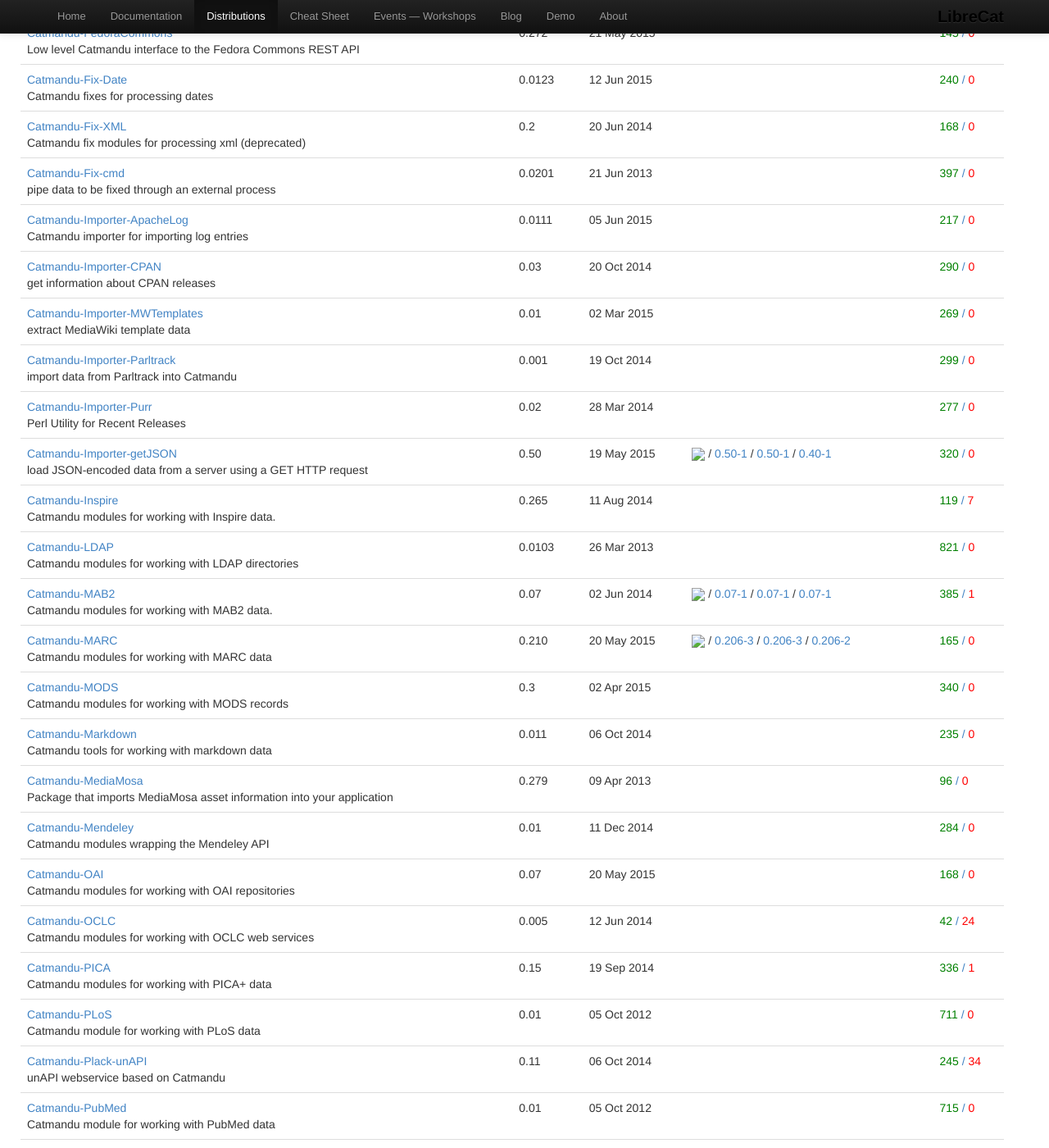
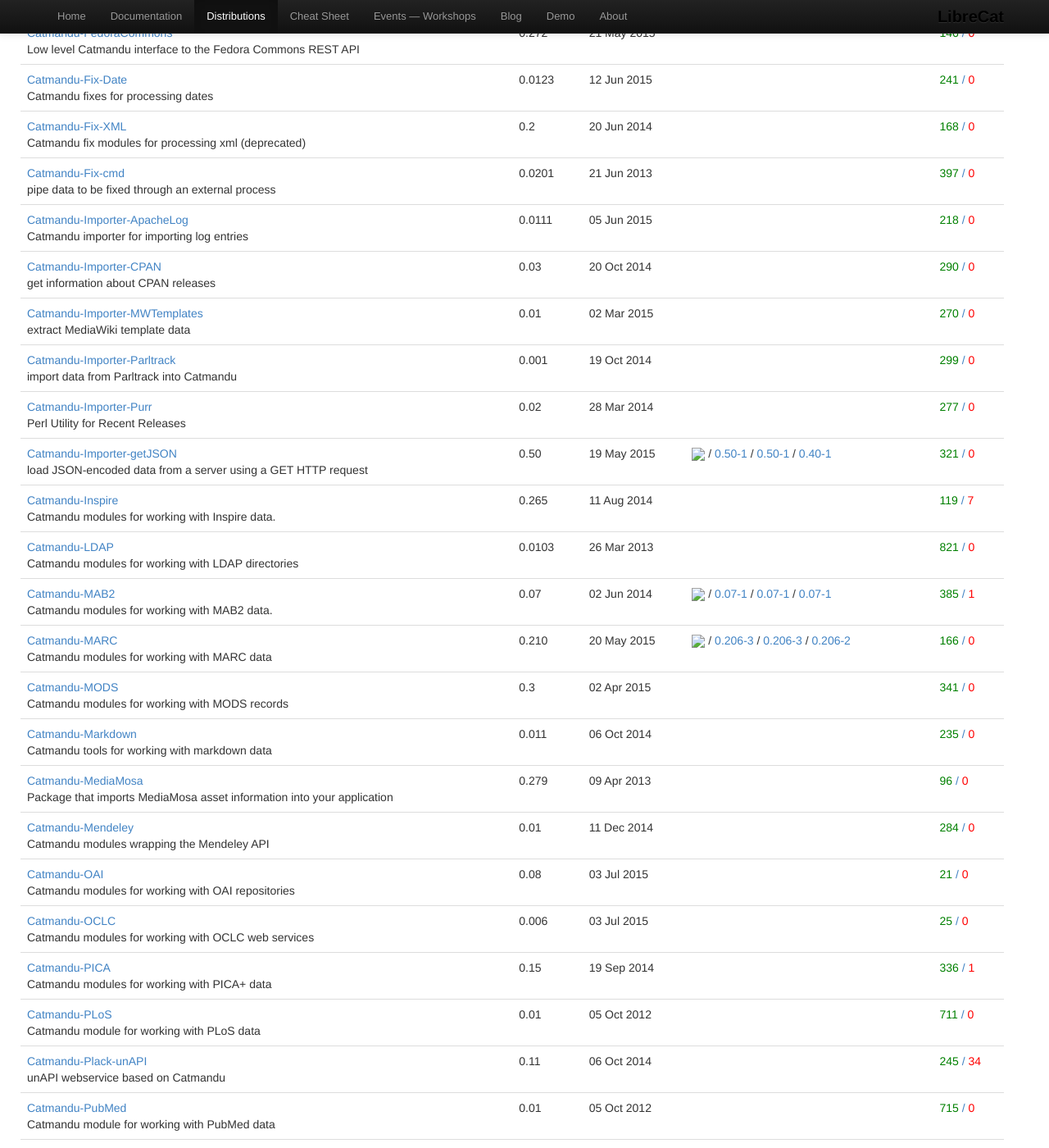
Before and after one commit to LibreCat/librecat.github.io, a Jekyll site: the page built from distributions.html, in a window 1280 px wide and 1400 px high, scrolled down 877 px. Shown: the whole window at 82% size. Built offline with Jekyll 4.4.1, drawn with Linux system fonts in a browser that asks for light colours; some of the changed text lies outside the part shown.

Commit message:
autoupdate distributions

```diff
--- a/_data/distributions.json
+++ b/_data/distributions.json
@@ -149,7 +149,7 @@
    "tests" : {
       "fail" : 1,
       "na" : 40,
-      "pass" : 1049,
+      "pass" : 1073,
       "unknown" : 0
    },
    "version" : "0.9301"
@@ -370,7 +370,7 @@
    "tests" : {
       "fail" : 0,
       "na" : 4,
-      "pass" : 276,
+      "pass" : 277,
       "unknown" : 0
    },
    "version" : "0.0135"
@@ -419,8 +419,8 @@
    ],
    "tests" : {
       "fail" : 0,
-      "na" : 3,
-      "pass" : 37,
+      "na" : 7,
+      "pass" : 108,
       "unknown" : 0
    },
    "version" : "0.3.0"
@@ -460,7 +460,7 @@
    "tests" : {
       "fail" : 0,
       "na" : 20,
-      "pass" : 145,
+      "pass" : 146,
       "unknown" : 0
    },
    "version" : "0.272"
@@ -484,7 +484,7 @@
    "tests" : {
       "fail" : 0,
       "na" : 10,
-      "pass" : 240,
+      "pass" : 241,
       "unknown" : 0
    },
    "version" : "0.0123"
@@ -532,7 +532,7 @@
    "tests" : {
       "fail" : 0,
       "na" : 9,
-      "pass" : 217,
+      "pass" : 218,
       "unknown" : 40
    },
    "version" : "0.0111"
@@ -564,7 +564,7 @@
    "tests" : {
       "fail" : 0,
       "na" : 84,
-      "pass" : 269,
+      "pass" : 270,
       "unknown" : 0
    },
    "version" : "0.01"
@@ -641,7 +641,7 @@
    "tests" : {
       "fail" : 0,
       "na" : 11,
-      "pass" : 320,
+      "pass" : 321,
       "unknown" : 0
    },
    "version" : "0.50"
@@ -793,7 +793,7 @@
    "tests" : {
       "fail" : 0,
       "na" : 12,
-      "pass" : 165,
+      "pass" : 166,
       "unknown" : 0
    },
    "version" : "0.210"
@@ -810,7 +810,7 @@
    "tests" : {
       "fail" : 0,
       "na" : 6,
-      "pass" : 340,
+      "pass" : 341,
       "unknown" : 0
    },
    "version" : "0.3"
@@ -879,8 +879,8 @@
 },
 {
    "abstract" : "Catmandu modules for working with OAI repositories",
-   "date" : "2015-05-20T14:15:45",
-   "download_url" : "https://cpan.metacpan.org/authors/id/H/HO/HOCHSTEN/Catmandu-OAI-0.07.tar.gz",
+   "date" : "2015-07-03T09:32:17",
+   "download_url" : "https://cpan.metacpan.org/authors/id/H/HO/HOCHSTEN/Catmandu-OAI-0.08.tar.gz",
    "name" : "Catmandu-OAI",
    "provides" : [
       "Catmandu::Importer::OAI",
@@ -892,31 +892,31 @@
    ],
    "tests" : {
       "fail" : 0,
-      "na" : 12,
-      "pass" : 168,
+      "na" : 3,
+      "pass" : 21,
       "unknown" : 0
    },
-   "version" : "0.07"
+   "version" : "0.08"
 },
 {
    "abstract" : "Catmandu modules for working with OCLC web services",
-   "date" : "2014-06-12T05:52:05",
-   "download_url" : "http://cpan.metacpan.org/authors/id/H/HO/HOCHSTEN/Catmandu-OCLC-0.005.tar.gz",
+   "date" : "2015-07-03T13:48:40",
+   "download_url" : "https://cpan.metacpan.org/authors/id/H/HO/HOCHSTEN/Catmandu-OCLC-0.006.tar.gz",
    "name" : "Catmandu-OCLC",
    "provides" : [
+      "Catmandu::Fix::viaf_read",
+      "Catmandu::Fix::xID",
       "Catmandu::OCLC",
-      "Catmandu::OCLC::xID",
       "Catmandu::OCLC::VIAFAuthorityCluster",
-      "Catmandu::Fix::xID",
-      "Catmandu::Fix::viaf_read"
+      "Catmandu::OCLC::xID"
    ],
    "tests" : {
-      "fail" : 24,
-      "na" : 7,
-      "pass" : 42,
+      "fail" : 0,
+      "na" : 3,
+      "pass" : 25,
       "unknown" : 0
    },
-   "version" : "0.005"
+   "version" : "0.006"
 },
 {
    "abstract" : "Catmandu modules for working with PICA+ data",
@@ -1026,7 +1026,7 @@
    "tests" : {
       "fail" : 1,
       "na" : 0,
-      "pass" : 158,
+      "pass" : 159,
       "unknown" : 0
    },
    "version" : "0.27"
@@ -1166,7 +1166,7 @@
    ],
    "tests" : {
       "fail" : 0,
-      "na" : 60,
+      "na" : 61,
       "pass" : 49,
       "unknown" : 1
    },
@@ -1312,7 +1312,7 @@
    "tests" : {
       "fail" : 0,
       "na" : 6,
-      "pass" : 248,
+      "pass" : 300,
       "unknown" : 0
    },
    "version" : "0.08"
```
